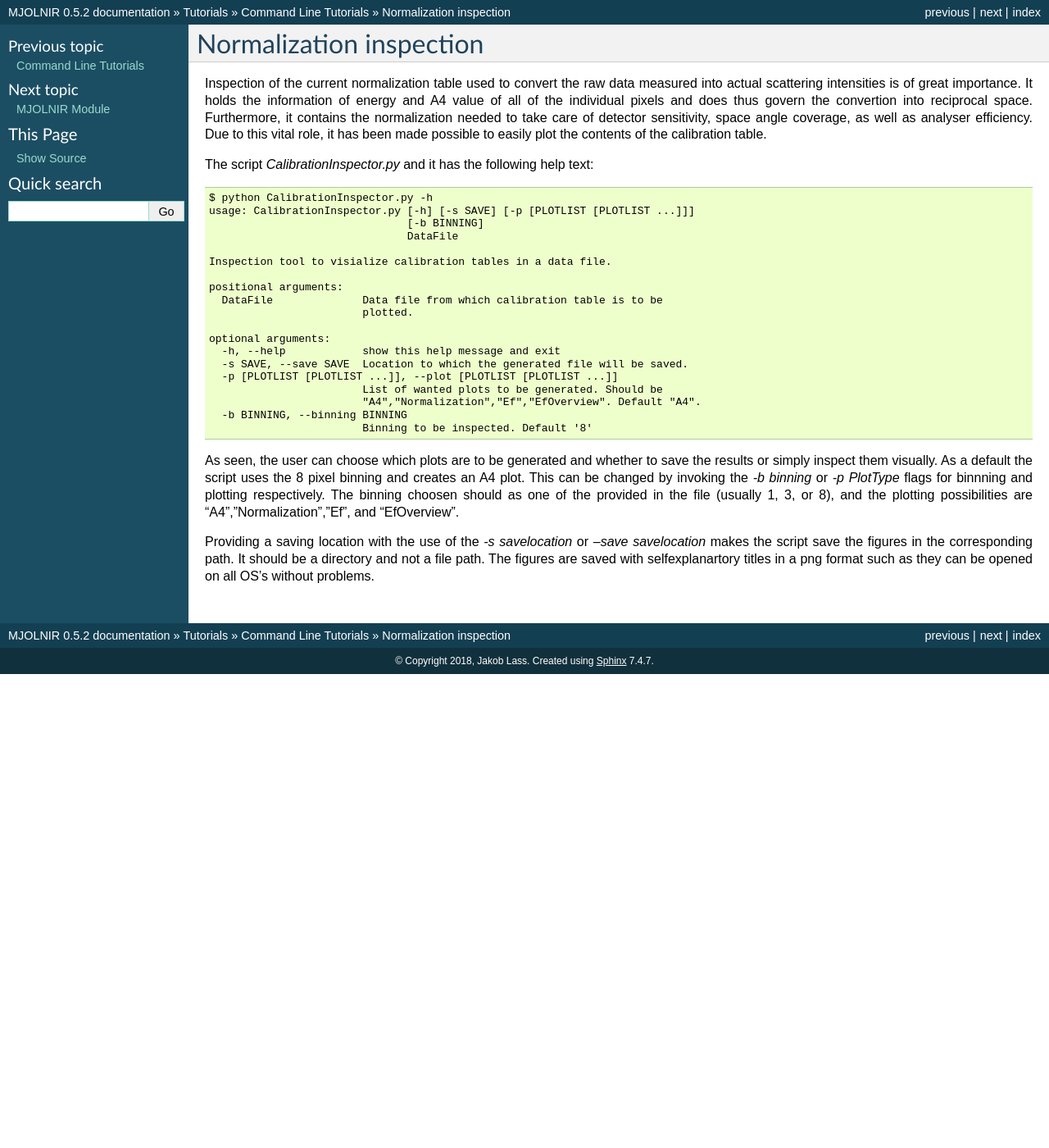
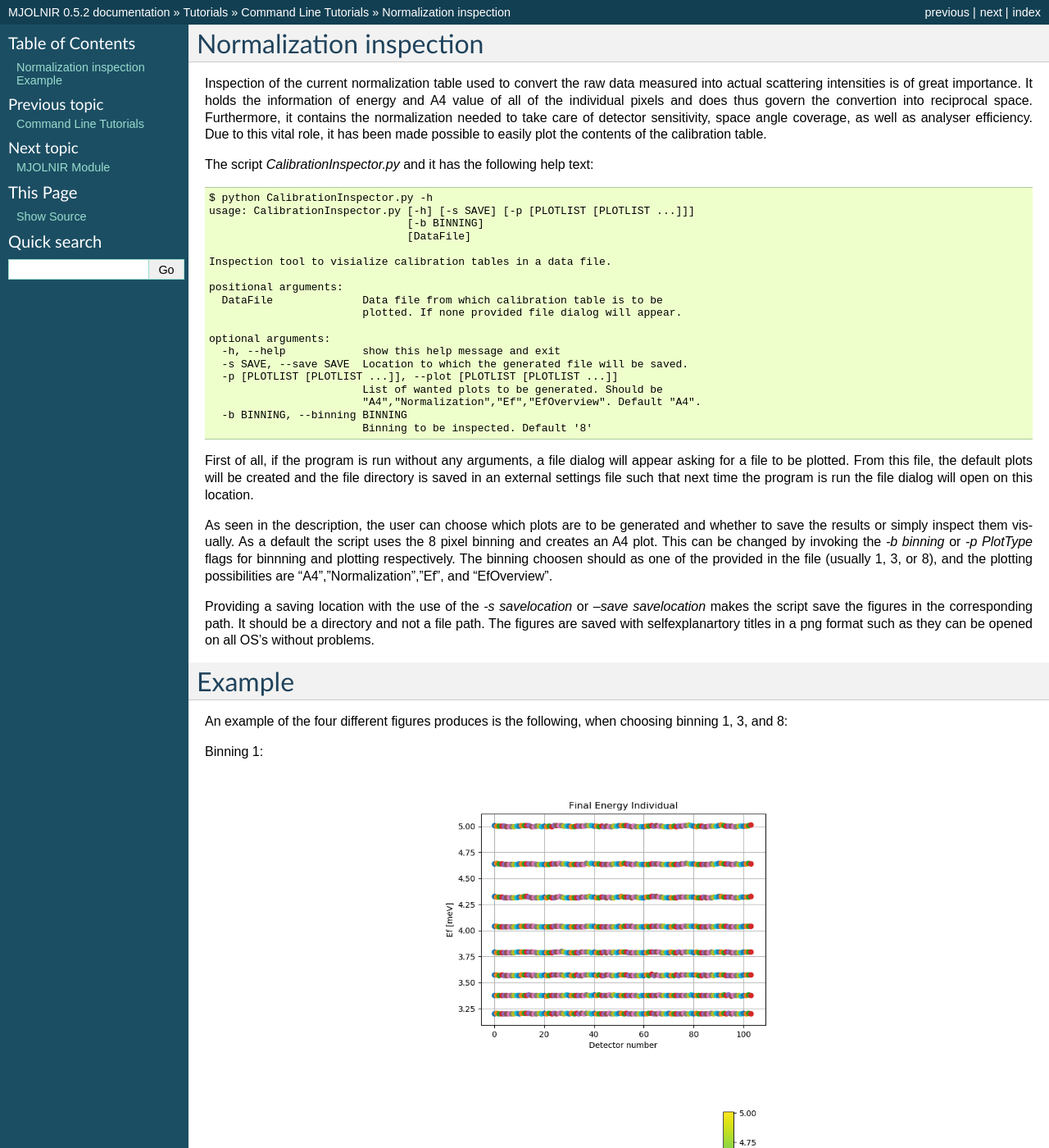
Before and after one commit to MJOLNIRPackage/MJOLNIR, a Sphinx documentation site: the page built from docs/Tutorials/NormalizationTable.rst, in a window 1280 px wide and 1400 px high. Shown: the whole window at 82% size. Built offline with Sphinx 7.4.7, drawn with Linux system fonts in a browser that asks for light colours.

Commit message:
Update normalization table documentation Add normalization pictures

```diff
--- a/docs/Tutorials/CommandLineTutorials.rst
+++ b/docs/Tutorials/CommandLineTutorials.rst
@@ -1,5 +1,7 @@
+.. _Command-Line-Tutorials:
+
 Command Line Tutorials
-----------------------
+======================
 
 Despite the full usability and customizability of using a scripting interface to the visualization software, during an experiment or in order to quickly get an overview of data one is more interested in just inspecting the data using a standerdized set of plotting parameters. It could also be that Python is not a language the user masters and thus a command line interface might be easier when simple visualization is needed.
 
--- a/docs/Tutorials/NormalizationTable.rst
+++ b/docs/Tutorials/NormalizationTable.rst
@@ -8,13 +8,13 @@ The script *CalibrationInspector.py* and it has the following help text::
     $ python CalibrationInspector.py -h
     usage: CalibrationInspector.py [-h] [-s SAVE] [-p [PLOTLIST [PLOTLIST ...]]]
                                    [-b BINNING]
-                                   DataFile
+                                   [DataFile]
 
     Inspection tool to visialize calibration tables in a data file.
 
     positional arguments:
       DataFile              Data file from which calibration table is to be
-                            plotted.
+                            plotted. If none provided file dialog will appear.
 
     optional arguments:
       -h, --help            show this help message and exit
@@ -26,8 +26,57 @@ The script *CalibrationInspector.py* and it has the following help text::
                             Binning to be inspected. Default '8'
 
 
-As seen, the user can choose which plots are to be generated and whether to save the results or simply inspect them visually. As a default the script uses the 8 pixel binning and creates an A4 plot.
+First of all, if the program is run without any arguments, a file dialog will appear asking for a file to be plotted. From this file, the default plots will be created and the file directory is saved in an external settings file such that next time the program is run the file dialog will open on this location.
+
+As seen in the description, the user can choose which plots are to be generated and whether to save the results or simply inspect them visually. As a default the script uses the 8 pixel binning and creates an A4 plot.
 This can be changed by invoking the *-b binning* or *-p PlotType* flags for binnning and plotting respectively. The binning choosen should as one of the provided in the file (usually 1, 3, or 8), and the plotting possibilities are "A4","Normalization","Ef", and "EfOverview".
 
 Providing a saving location with the use of the *-s savelocation* or *--save savelocation* makes the script save the figures in the corresponding path. It should be a directory and not a file path.
 The figures are saved with selfexplanartory titles in a png format such as they can be opened on all OS's without problems.
+
+Example
+-------
+
+An example of the four different figures produces is the following, when choosing binning 1, 3, and 8:
+
+Binning 1:
+
+.. figure:: Figures/1/Final_Energy_Individual.png
+   :width: 45%
+
+.. figure:: Figures/1/Final_Energy_Overview.png
+   :width: 45%
+
+.. figure:: Figures/1/Instrument_calibration.png
+   :width: 45%
+
+.. figure:: Figures/1/Normalization.png
+   :width: 45%
+
+Binning 3
+
+.. figure:: Figures/3/Final_Energy_Individual.png
+   :width: 45%
+
+.. figure:: Figures/3/Final_Energy_Overview.png
+   :width: 45%
+
+.. figure:: Figures/3/Instrument_calibration.png
+   :width: 45%
+
+.. figure:: Figures/3/Normalization.png
+   :width: 45%
+
+Binning 8
+
+.. figure:: Figures/8/Final_Energy_Individual.png
+   :width: 45%
+
+.. figure:: Figures/8/Final_Energy_Overview.png
+   :width: 45%
+
+.. figure:: Figures/8/Instrument_calibration.png
+   :width: 45%
+
+.. figure:: Figures/8/Normalization.png
+   :width: 45%
```
Also changed, not shown: docs/InDepthDocumentation/A4Coverage.png (added), docs/Tutorials/Figures/1/Final_Energy_Individual.png (added), docs/Tutorials/Figures/1/Final_Energy_Overview.png (added), docs/Tutorials/Figures/1/Instrument_calibration.png (added), docs/Tutorials/Figures/1/Normalization.png (added), docs/Tutorials/Figures/3/Final_Energy_Individual.png (added), docs/Tutorials/Figures/3/Final_Energy_Overview.png (added), docs/Tutorials/Figures/3/Instrument_calibration.png (added), docs/Tutorials/Figures/3/Normalization.png (added), docs/Tutorials/Figures/8/Final_Energy_Individual.png (added), docs/Tutorials/Figures/8/Final_Energy_Overview.png (added), docs/Tutorials/Figures/8/Instrument_calibration.png (added), docs/Tutorials/Figures/8/Normalization.png (added).
